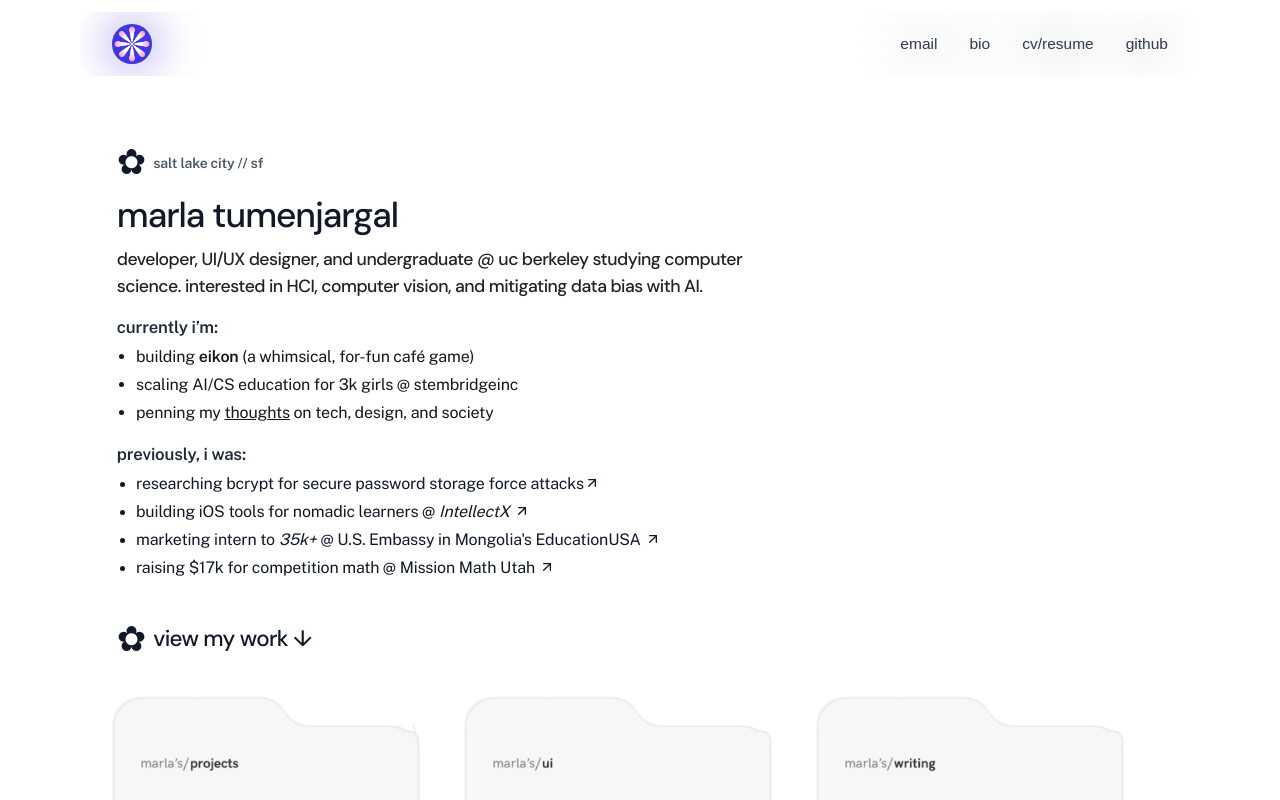
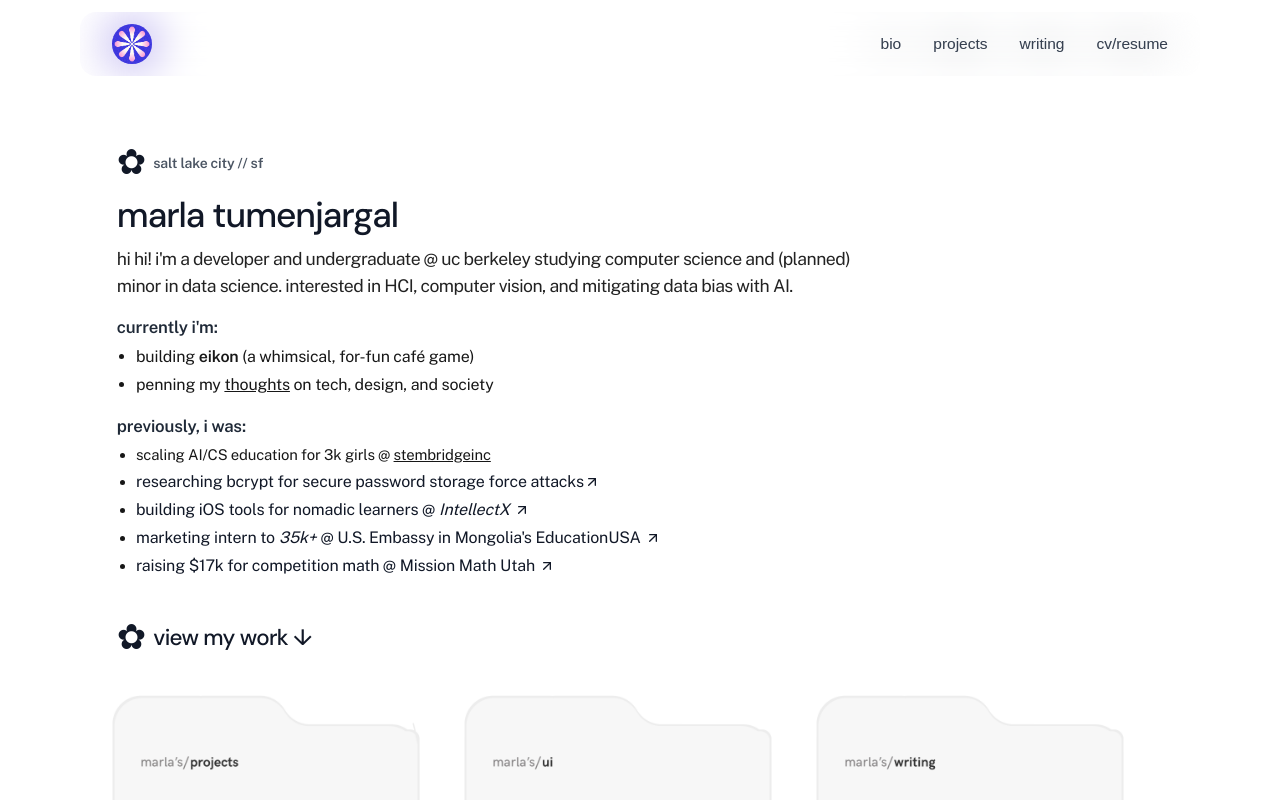
Before and after one commit to marla-tumenjargal/dashboard, a Next.js app: page / in a window 1280 px wide. Shown: the top 800 px of the page. Built offline with nearby package versions, Linux system fonts and the light colour scheme.

Commit message:
updated hero.css

```diff
--- a/app/components/Hero.tsx
+++ b/app/components/Hero.tsx
@@ -14,7 +14,7 @@ export default function Hero() {
                 </div>
 
                 <p className="hero-name">marla tumenjargal</p>
-                <p className="hero-secondary">developer, UI/UX designer, and undergraduate @ uc berkeley studying computer science. interested in HCI, computer vision, and mitigating data bias with AI. </p>
+                <p className="hero-secondary">hi hi! i'm a developer and undergraduate @ uc berkeley studying <strong>computer science</strong> and (planned) minor in data science. interested in HCI, computer vision, and mitigating data bias with AI. </p>
                 <p></p>
 
             </div>
@@ -23,10 +23,9 @@ export default function Hero() {
                 {/* Column 1 */}
                 <div className="hero-column">
                     <div className="section">
-                        <p className="section-title">currently i’m:</p>
+                        <p className="section-title">currently i'm:</p>
                         <ul style={{ fontSize: "1rem" }}>
                             <li>building <strong>eikon</strong> (a whimsical, for-fun café game)</li>
-                            <li>scaling AI/CS education for 3k girls @ stembridgeinc</li>
                             <li> penning my <a href="/writing" className="underline">thoughts</a> on tech, design, and society</li>
                         </ul>
                     </div>
@@ -34,6 +33,8 @@ export default function Hero() {
                     <div className="section">
                         <p className="section-title">previously, i was:</p>
                         <ul>
+
+                        <li>scaling AI/CS education for 3k girls @ <a href="https://www.instagram.com/stembridge.inc/" target="_blank" rel="noopener noreferrer" className="underline">stembridgeinc</a></li>
                             <li>
                                 <a
                                     href="https://drive.google.com/file/d/1w1xmkq_HoUAaS_-eGr8OWHLERXESeL-e/view"
--- a/app/components/Navigation.tsx
+++ b/app/components/Navigation.tsx
@@ -14,10 +14,10 @@ export default function Navigation() {
   const pathname = usePathname()
 
   const navItems = [
-    { name: "email", href: "/projects", disabled: false },
-    { name: "bio", href: "/playground" },
-    { name: "cv/resume", href: "/writing" },
-    { name: "github", href: "/about" },
+    { name: "bio", href: "/projects", disabled: false },
+    { name: "projects", href: "/playground" },
+    { name: "writing", href: "/writing" },
+    { name: "cv/resume", href: "/about" },
   ]
 
   // Scroll detection
--- a/app/components/hero.css
+++ b/app/components/hero.css
@@ -45,8 +45,8 @@
     font-size: 1.1rem;
     font-weight: 300;
     padding-top: 0.3rem;
-    max-width: 640px;
-    font-family: 'DM Sans', sans-serif;
+    max-width: 750px;
+    font-family: 'Public Sans', sans-serif;
     color: #222222;
     letter-spacing: -0.03em;
     margin: 0;
```
